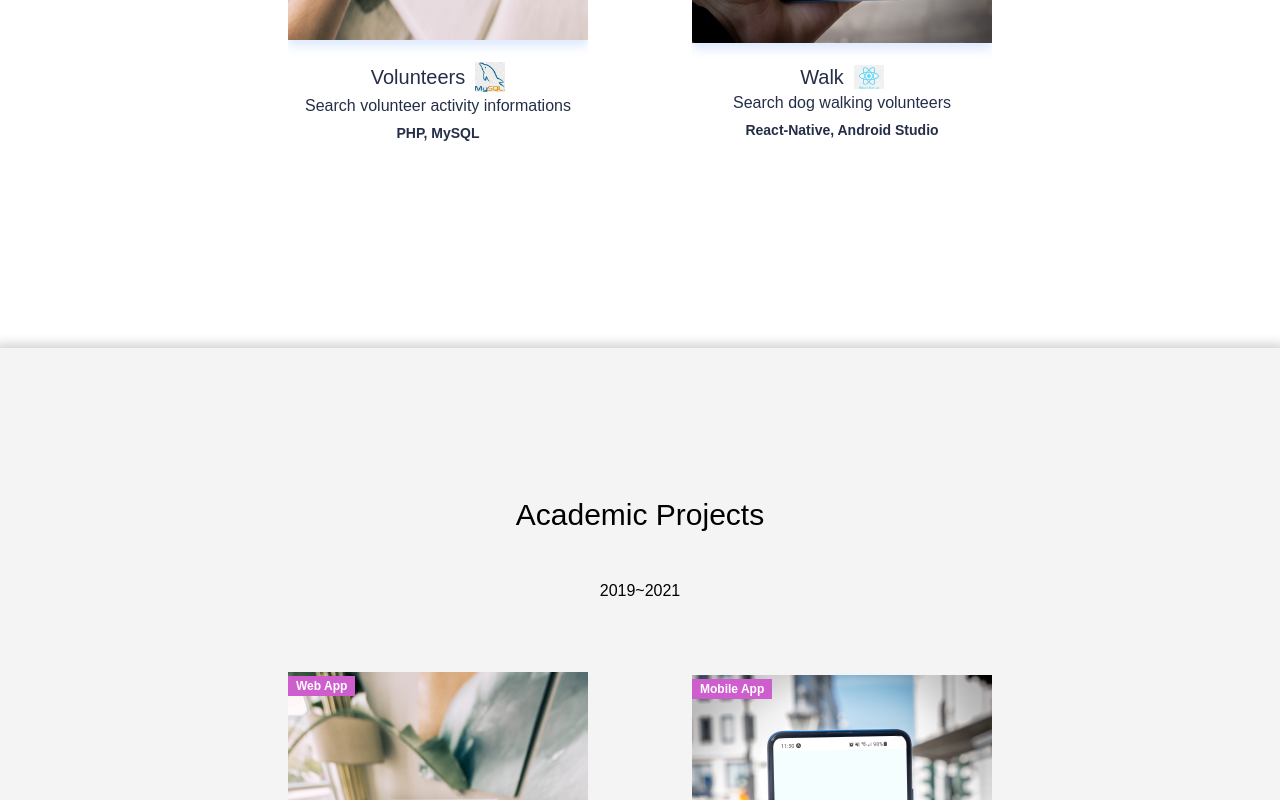
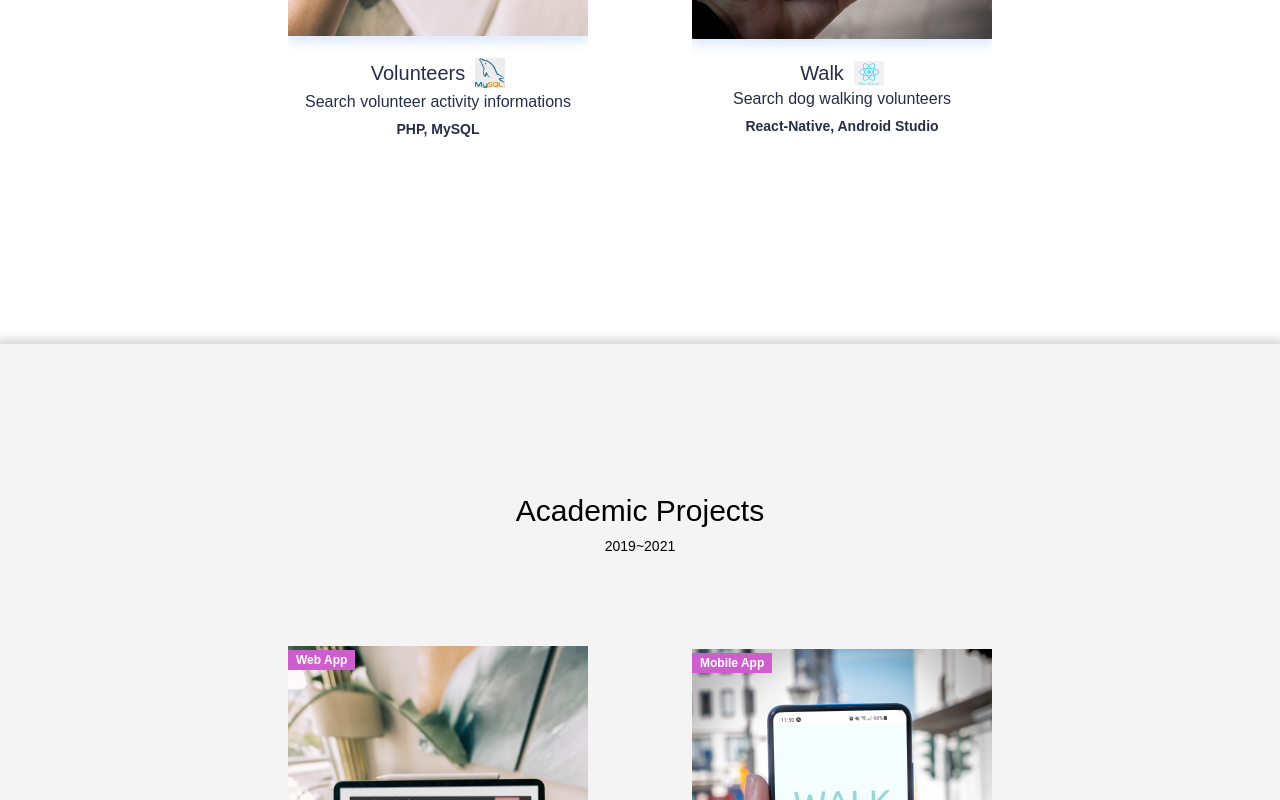
Before and after one commit to RinaHan/Portfolio-2024-Version, a React (Create React App) app: page / in a window 1280 px wide. Shown: the part 2129-2929 px from the top of the page. Built offline with nearby package versions, Linux system fonts and the light colour scheme.

Commit message:
add subtitles to the project title

```diff
--- a/src/pages/LandingPage/LandingPage.css
+++ b/src/pages/LandingPage/LandingPage.css
@@ -1,6 +1,10 @@
 .h-section-title {
   font-size: 30px;
-  padding: 20px 0 50px;
+  padding: 20px 0 0px;
+}
+.h-sub-title {
+  font-size: 14px;
+  padding:10px 0 20px;
 }
 .h-container {
   width: 100%;
--- a/src/pages/LandingPage/index.js
+++ b/src/pages/LandingPage/index.js
@@ -57,7 +57,7 @@ function LandingPage() {
       {/* projects section */}
       <div className='h-projects-section'>
         <div className='h-section-title'>Projects</div>
-        {/* <div className=''>2024</div> */}
+        <div className='h-sub-title'>2024</div>
 
         <div className='cards-wrap'>
           <Cards
@@ -102,7 +102,7 @@ function LandingPage() {
       </div>
       <div className='h-A-projects-section'>
         <div className='h-section-title'>Academic Projects</div>
-        <div className=''>2019~2021</div>
+        <div className='h-sub-title'>2019~2021</div>
 
         <div className='cards-wrap'>
           <Cards
```
